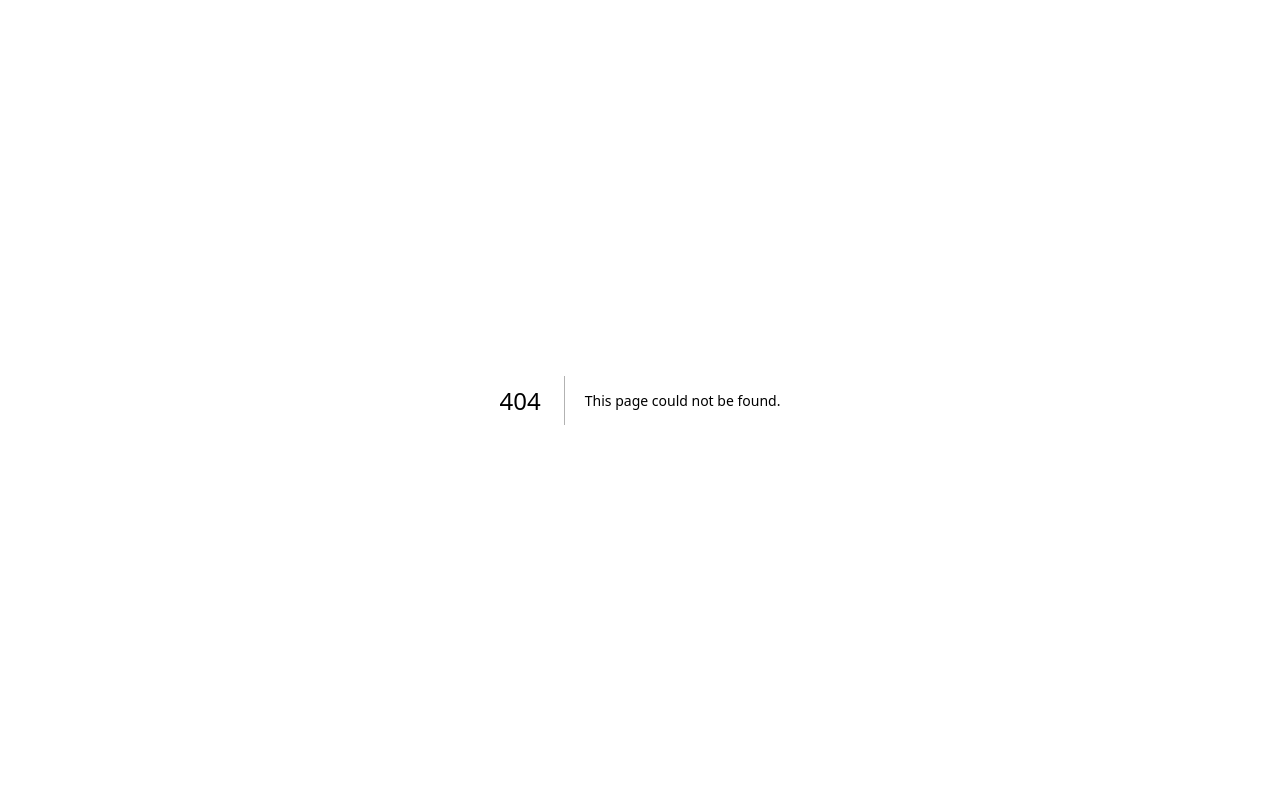
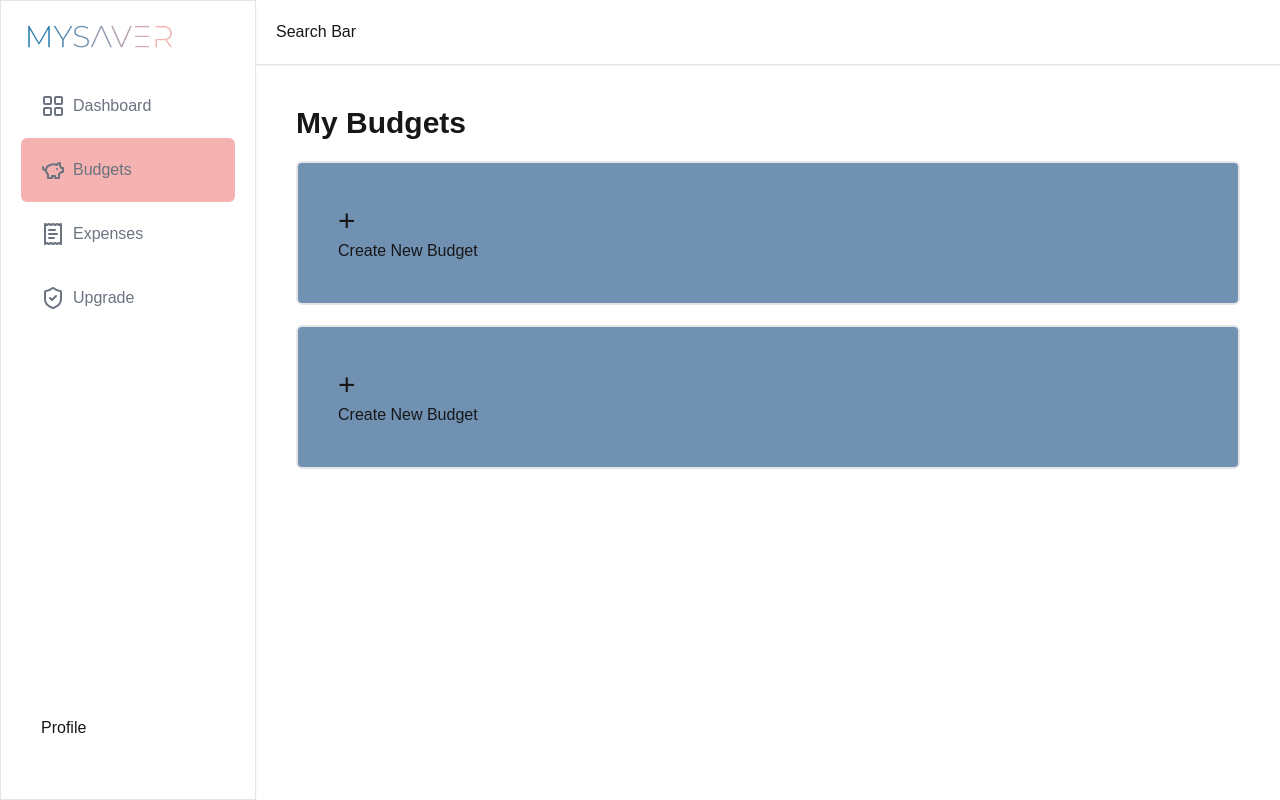
Before and after one commit to didulasri2001/mysaver, a Next.js app in the folder mysaver/: page /dashboard/budgets in a window 1280 px wide. Before the commit this address had no page. Built offline with nearby package versions, Linux system fonts and the light colour scheme; no server answers.

Commit message:
feat: add budget page

```diff
--- a/mysaver/Utils/dbConfig.jsx
+++ b/mysaver/Utils/dbConfig.jsx
@@ -1,4 +1,6 @@
 import { neon } from "@neondatabase/serverless";
 import { drizzle } from "drizzle-orm/neon-http";
-const sql = neon(process.env.DATABASE_URL);
-const db = drizzle(sql);
+import * as schema from "./schema";
+const sql = neon(process.env.NEXT_PUBLIC_DATABASE_URL);
+export const db = drizzle(sql, { schema });
+// export default db;
--- /dev/null
+++ b/mysaver/Utils/schema.jsx
@@ -0,0 +1,8 @@
+import { pgTable, serial, varchar } from "drizzle-orm/pg-core";
+export const Budgets = pgTable("budgets", {
+  id: serial("id").primaryKey(),
+  name: varchar("name").notNull(),
+  amount: varchar("amount").notNull(),
+  icon: varchar("icon"),
+  createdBy: varchar("createdBy").notNull(),
+});
--- /dev/null
+++ b/mysaver/app/(routes)/dashboard/budgets/_components/BudgetList.jsx
@@ -0,0 +1,12 @@
+import React from "react";
+import CreateBudget from "./CreateBudget";
+
+function BudgetList() {
+  return (
+    <div>
+      <CreateBudget />
+    </div>
+  );
+}
+
+export default BudgetList;
--- /dev/null
+++ b/mysaver/app/(routes)/dashboard/budgets/_components/CreateBudget.jsx
@@ -0,0 +1,18 @@
+import React from "react";
+
+function CreateBudget() {
+  return (
+    <div className="">
+      <div className="bg-[#7091b2] p-10 rounded-md items-center flex-col border-2 cursor-pointer hover:shadow-md mt-5">
+        <h2 className="text-3xl">+</h2>
+        <h2>Create New Budget</h2>
+      </div>
+      <div className="bg-[#7091b2] p-10 rounded-md items-center flex-col border-2 cursor-pointer hover:shadow-md mt-5">
+        <h2 className="text-3xl">+</h2>
+        <h2>Create New Budget</h2>
+      </div>
+    </div>
+  );
+}
+
+export default CreateBudget;
--- /dev/null
+++ b/mysaver/app/(routes)/dashboard/budgets/page.jsx
@@ -0,0 +1,13 @@
+import React from "react";
+import BudgetList from "./_components/BudgetList";
+
+function Budget() {
+  return (
+    <div className="p-10">
+      <h2 className="font-bold text-3xl">My Budgets</h2>
+      <BudgetList />
+    </div>
+  );
+}
+
+export default Budget;
--- a/mysaver/app/(routes)/dashboard/layout.jsx
+++ b/mysaver/app/(routes)/dashboard/layout.jsx
@@ -1,8 +1,29 @@
-import React from "react";
+"use client";
+import React, { useEffect } from "react";
 import SideNav from "./_components/SideNav";
 import DashboardHeader from "./_components/DashboardHeader";
+import { db } from "@/Utils/dbConfig";
+import { Budgets } from "@/Utils/schema";
+import { eq } from "drizzle-orm";
+import { useUser } from "@clerk/nextjs";
+import { useRouter } from "next/navigation";
 
 function DashboardLayout({ children }) {
+  const { user } = useUser();
+  const router = useRouter();
+  useEffect(() => {
+    user && checkUserBudgets();
+  }, [user]);
+  const checkUserBudgets = async () => {
+    const result = await db
+      .select()
+      .from(Budgets)
+      .where(eq(Budgets.createdBy, user?.primaryEmailAddress?.emailAddress));
+    console.log(result);
+    if (result.length === 0) {
+      router.replace("/dashboard/budgets");
+    }
+  };
   return (
     <div>
       <div className="fixed md:w-64 hidden md:block ">
--- a/mysaver/package.json
+++ b/mysaver/package.json
@@ -6,7 +6,9 @@
     "dev": "next dev",
     "build": "next build",
     "start": "next start",
-    "lint": "next lint"
+    "lint": "next lint",
+    "db:push": "npx drizzle-kit push",
+    "db:studio": "npx drizzle-kit studio"
   },
   "dependencies": {
     "@clerk/nextjs": "^5.4.1",
```
Also changed, not shown: mysaver/drizzle.config.js (+5 -5 lines).
